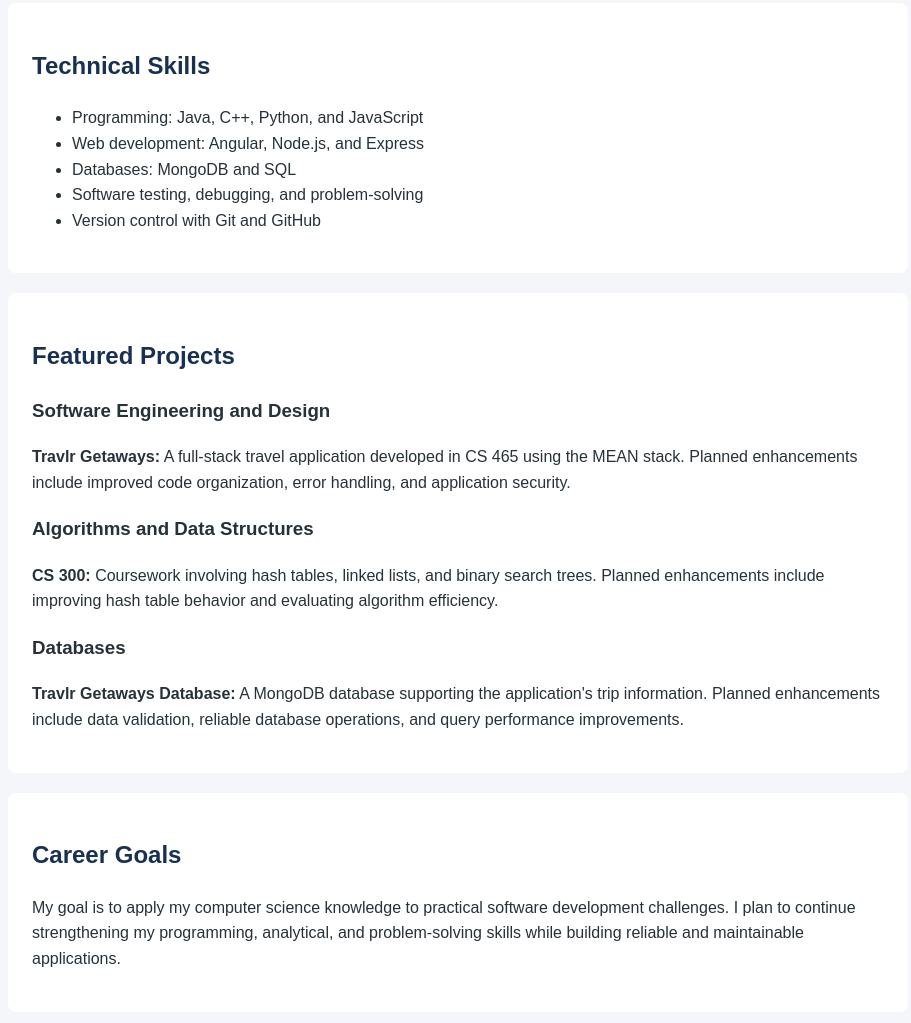
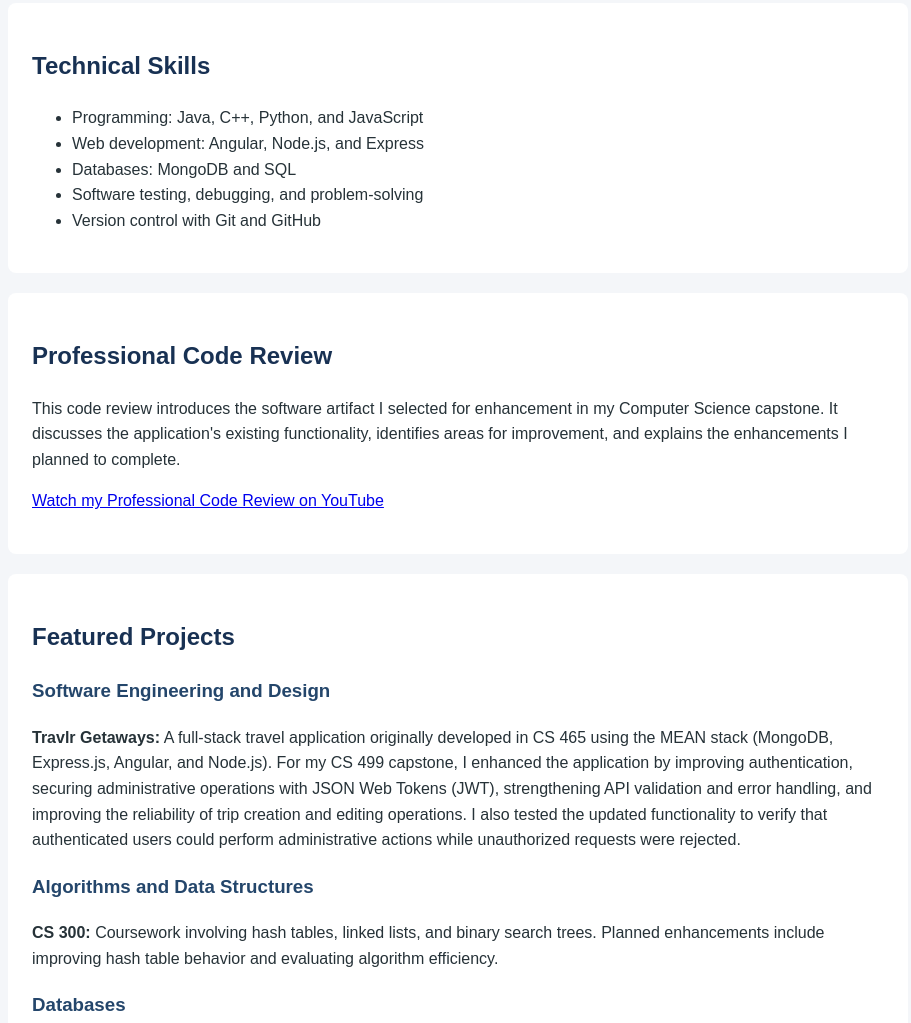
Before and after one commit to Haleyfreex/Haleyfreex.github.io, a plain HTML site: page index.html in a window 1280 px wide. Shown: the part 536-1559 px from the top of the page, without its empty margins (182-1093 px from the left). Drawn offline with Linux system fonts and the light colour scheme.

Commit message:
Update ePortfolio with completed code review and software engineering enhancement

```diff
--- a/index.html
+++ b/index.html
@@ -29,6 +29,9 @@
       margin: 0 14px;
       text-decoration: none;
     }
+    nav a:hover {
+      text-decoration: underline;
+    }
     main {
       max-width: 900px;
       margin: 25px auto;
@@ -41,6 +44,7 @@
       border-radius: 8px;
     }
     h2 { color: #183153; }
+    h3 { color: #24466b; }
     footer {
       text-align: center;
       padding: 20px;
@@ -57,6 +61,7 @@
   <nav>
     <a href="#about">About Me</a>
     <a href="#skills">Skills</a>
+    <a href="#code-review">Code Review</a>
     <a href="#projects">Projects</a>
     <a href="#goals">Career Goals</a>
   </nav>
@@ -84,15 +89,36 @@
       </ul>
     </section>
 
+    <section id="code-review">
+      <h2>Professional Code Review</h2>
+      <p>
+        This code review introduces the software artifact I selected for
+        enhancement in my Computer Science capstone. It discusses the
+        application's existing functionality, identifies areas for
+        improvement, and explains the enhancements I planned to complete.
+      </p>
+      <p>
+        <a href="https://youtu.be/hhoPgH6reRk" target="_blank" rel="noopener noreferrer">
+          Watch my Professional Code Review on YouTube
+        </a>
+      </p>
+    </section>
+
     <section id="projects">
       <h2>Featured Projects</h2>
 
       <h3>Software Engineering and Design</h3>
       <p>
         <strong>Travlr Getaways:</strong> A full-stack travel application
-        developed in CS 465 using the MEAN stack.
-        Planned enhancements include improved code organization,
-        error handling, and application security.
+        originally developed in CS 465 using the MEAN stack
+        (MongoDB, Express.js, Angular, and Node.js).
+        For my CS 499 capstone, I enhanced the application by improving
+        authentication, securing administrative operations with
+        JSON Web Tokens (JWT), strengthening API validation and error
+        handling, and improving the reliability of trip creation and
+        editing operations. I also tested the updated functionality
+        to verify that authenticated users could perform administrative
+        actions while unauthorized requests were rejected.
       </p>
 
       <h3>Algorithms and Data Structures</h3>
```
